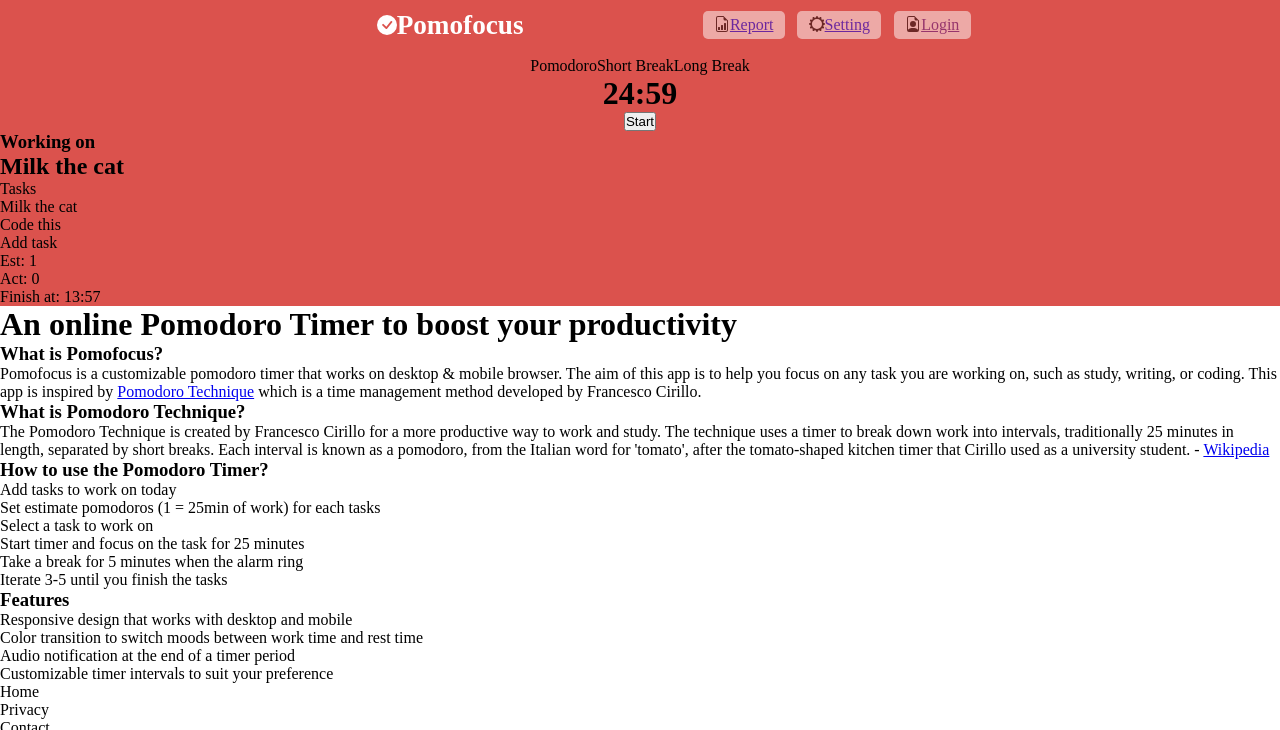
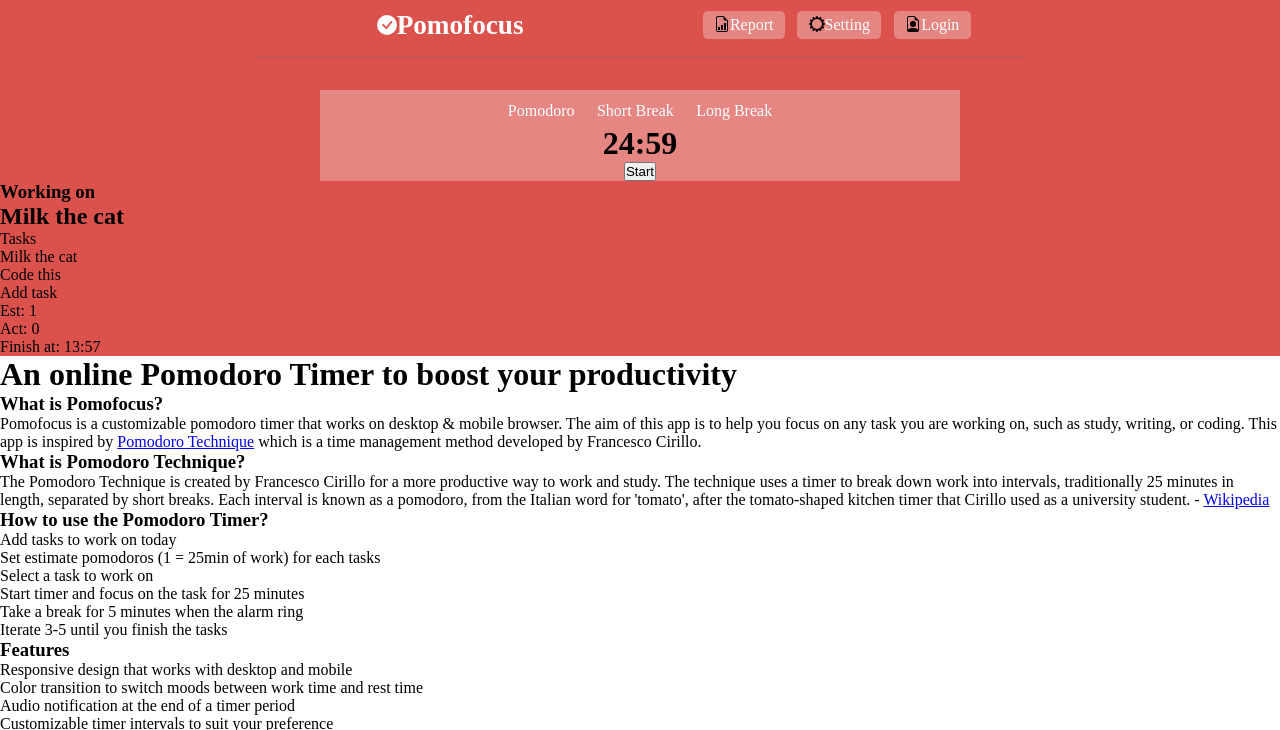
Before and after one commit to axtecho/07.04.01_Re_create_this, a plain HTML site: page index.html in a window 1280 px wide. Shown: the top 730 px of the page. Drawn offline with Linux system fonts and the light colour scheme.

Commit message:
Continued to work on first half,will now branchoff

```diff
--- a/index.html
+++ b/index.html
@@ -78,7 +78,7 @@
             </li>
           </ul>
         </nav>
-
+        <div class="border"></div>
         <div class="timerbox">
           <ul>
             <li>Pomodoro</li>
--- a/stylesheet.css
+++ b/stylesheet.css
@@ -25,12 +25,11 @@ nav ul {
   padding-left: 14vw;
 }
 
-nav ul li {
+nav li {
   display: flex;
   margin-right: 1vw;
   padding: 0.3em 0.7em 0.3em 0.7em;
-  background-color: white;
-  opacity: 0.5;
+  background-color: rgba(255, 255, 255, 0.3);
   border-radius: 5px;
 }
 
@@ -43,7 +42,21 @@ nav p {
   font-size: 1.7rem;
   color: white;
 }
+nav a {
+  text-decoration: none;
+}
 
+nav a:link {
+  color: white;
+}
+nav a:visited {
+  color: white;
+}
+.border {
+  grid-column: 2/5;
+  border-bottom: 0.1px solid #696969;
+  opacity: 0.4;
+}
 .checkmark {
   margin-left: 5em;
 }
@@ -53,9 +66,22 @@ nav p {
   display: flex;
   align-items: center;
   flex-direction: column;
+  margin: 2em 20em 0em 20em;
+  background-color: rgba(255, 255, 255, 0.3);
 }
 
 .timerbox ul {
   list-style-type: none;
   display: flex;
+  padding-top: 0.5em;
 }
+
+.timerbox li {
+  padding: 0.3em 0.7em 0.3em 0.7em;
+  color: white;
+}
+.timerbox li:hover {
+  border-radius: 5px;
+  cursor: pointer;
+  background-color: #af423e;
+}
```
